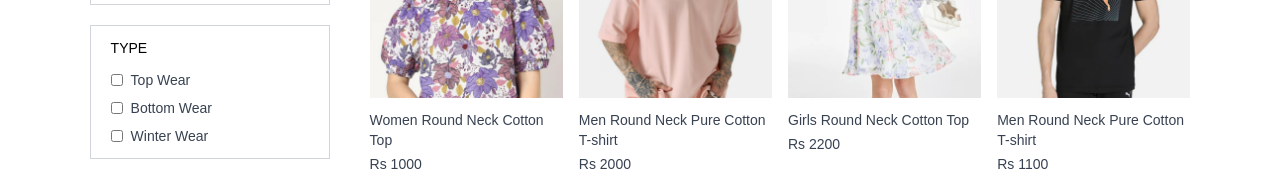
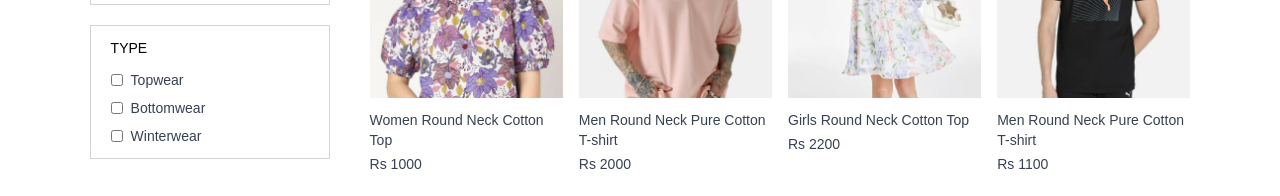
Before and after one commit to RuchiraRat/E-COMMERCE_APP, a React (Vite) app in the folder frontend/: page /collection in a window 1280 px wide. Shown: the part 311-507 px from the top of the page. Built offline with nearby package versions, Linux system fonts and the light colour scheme.

Commit message:
Update Collection.jsx

```diff
--- a/frontend/src/pages/Collection.jsx
+++ b/frontend/src/pages/Collection.jsx
@@ -36,13 +36,24 @@ const Collection = () => {
     let productsCopy = products.slice();
 
     if (category.length > 0) {
-      productsCopy = productsCopy.filter(item => category)
+      productsCopy = productsCopy.filter(item => category.includes(item.category));
     }
+
+    if (subCategory.length > 0) {
+      productsCopy = productsCopy.filter(item => subCategory.includes(item.subCategory))
+    }
+
+    setFilterProducts(productsCopy)
+
   }
 
   useEffect(() => {
     setFilterProducts(products);
   },[])
+
+  useEffect(() => {
+    applyFilter();
+  },[category,subCategory])
 
 
   return (
@@ -74,13 +85,13 @@ const Collection = () => {
           <p className='mb-3 text-sm font-medium'>TYPE</p>
           <div className='flex flex-col gap-2 text-sm font-light text-gray-700'>
             <p className='flex gap-2'>
-              <input className='w-3' type='checkbox' value={'TopWear'} onChange={toggleSubCategory}/> Top Wear
+              <input className='w-3' type='checkbox' value={'Topwear'} onChange={toggleSubCategory}/> Topwear
             </p>
             <p className='flex gap-2'>
-              <input className='w-3' type='checkbox' value={'BottomWear'} onChange={toggleSubCategory}/> Bottom Wear
+              <input className='w-3' type='checkbox' value={'Bottomwear'} onChange={toggleSubCategory}/> Bottomwear
             </p>
             <p className='flex gap-2'>
-              <input className='w-3' type='checkbox' value={'WinterWear'} onChange={toggleSubCategory}/> Winter Wear
+              <input className='w-3' type='checkbox' value={'Winterwear'} onChange={toggleSubCategory}/> Winterwear
             </p>
         </div>
       </div>
```
